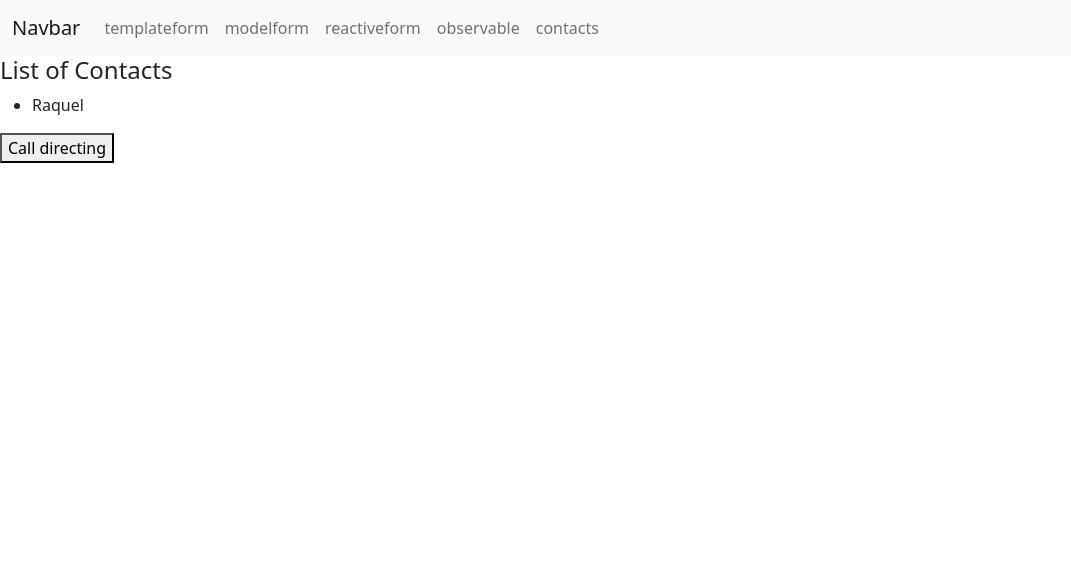
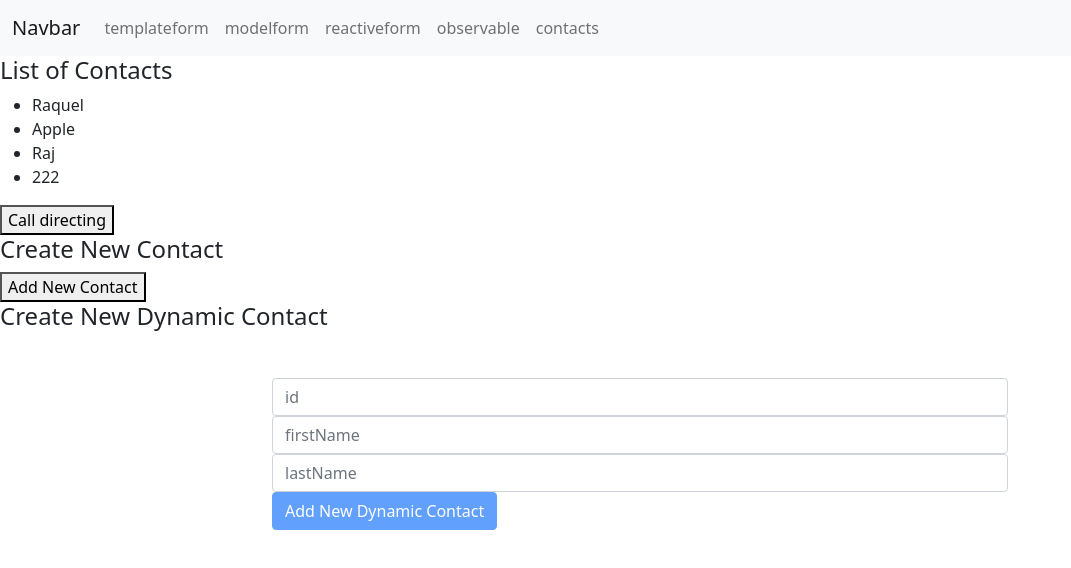
Before and after one commit to RaquelYang/Angular_form, an Angular app: page /contacts in a window 1280 px wide. Shown: the top 568 px of the page, without its empty margins (0-1071 px from the left). Built offline with nearby package versions, Linux system fonts and the light colour scheme; data requests are answered from the project's data file.

Commit message:
[ Update ] HttpClient post()

```diff
--- a/src/app/contacts.service.ts
+++ b/src/app/contacts.service.ts
@@ -1,5 +1,5 @@
 import { Injectable } from '@angular/core';
-import { HttpClient } from '@angular/common/http';
+import { HttpClient, HttpHeaders } from '@angular/common/http';
 
 @Injectable({
   providedIn: 'root'
@@ -12,6 +12,12 @@ export class ContactsService {
     return this.httpClient.get('http://localhost:3000/contacts');
   }
 
+  createContact(createResource: any) {
+    const httpHeader = new HttpHeaders();
+    httpHeader.append('content-type', 'application/json')
+    return this.httpClient.post('http://localhost:3000/contacts', createResource, { headers: httpHeader })
+  }
+
   callingFromTemplate() {
     console.log('Calling From Template Directly.');
   }
--- a/src/app/contacts/contacts.component.html
+++ b/src/app/contacts/contacts.component.html
@@ -7,3 +7,31 @@
 </ul>
 
 <button (click)="contactsService.callingFromTemplate()">Call directing</button>
+
+<h4>Create New Contact</h4>
+
+<div *ngIf="msgTrue">Contact created successfully</div>
+<button (click)="addNewContact()">Add New Contact</button>
+
+<h4>Create New Dynamic Contact</h4>
+<div class="container mt-5">
+  <div class="row">
+    <div class="col-8 mx-auto">
+      <form #addNewContactForm="ngForm" (submit)="addNewContact2(addNewContactForm)">
+        <input class="form-control"
+          type="text" placeholder="id"
+          name="id" ngModel required
+        >
+        <input class="form-control"
+          type="text" placeholder="firstName"
+          name="firstName" ngModel required
+        >
+        <input class="form-control"
+          type="text" placeholder="lastName"
+          name="lastName" ngModel required
+        >
+        <button class="btn btn-primary" [disabled]="!addNewContactForm.valid">Add New Dynamic Contact</button>
+      </form>
+    </div>
+  </div>
+</div>
--- a/src/app/contacts/contacts.component.ts
+++ b/src/app/contacts/contacts.component.ts
@@ -11,6 +11,7 @@ export class ContactsComponent implements OnInit {
   constructor(public contactsService: ContactsService) { }
 
   contactList: any;
+  msgTrue: boolean = false
 
   ngOnInit(): void {
     // this.contactList = this.contactsService.getContacts()
@@ -19,4 +20,29 @@ export class ContactsComponent implements OnInit {
     });
   }
 
+  addNewContact() {
+    // 建立一個靜態資料的 form data
+    const newFormData = { id:6, firstName: 'Raj', lastName: 'Zan'}
+    this.contactsService.createContact(newFormData).subscribe( data => {
+      console.log(data);
+      this.msgTrue = true;
+    });
+  }
+
+  // 建立一個動態資料的 form data
+
+
+
+  addNewContact2(form: any) {
+
+    const newDynamicFormData = {
+      id: form.value.id,
+      firstName: form.value.firstName,
+      lastName: form.value.lastName
+    }
+    this.contactsService.createContact(newDynamicFormData).subscribe( data => {
+      console.log(data);
+    });
+  }
+
 }
--- a/src/assets/db.json
+++ b/src/assets/db.json
@@ -4,13 +4,38 @@
       "id": 1,
       "firstName": "Raquel",
       "lastName": "Yang"
+    },
+    {
+      "id": "2",
+      "firstName": "Apple",
+      "lastName": "Wang"
+    },
+    {
+      "id": 6,
+      "firstName": "Raj",
+      "lastName": "Zan"
+    },
+    {
+      "id": "111",
+      "firstName": "222",
+      "lastName": "333"
     }
   ],
   "posts": [
-    { "id": 1, "title": "json-server", "author": "typicode" }
+    {
+      "id": 1,
+      "title": "json-server",
+      "author": "typicode"
+    }
   ],
   "comments": [
-    { "id": 1, "body": "some comment", "postId": 1}
+    {
+      "id": 1,
+      "body": "some comment",
+      "postId": 1
+    }
   ],
-  "profile": { "name": "typicode" }
+  "profile": {
+    "name": "typicode"
+  }
 }
```
